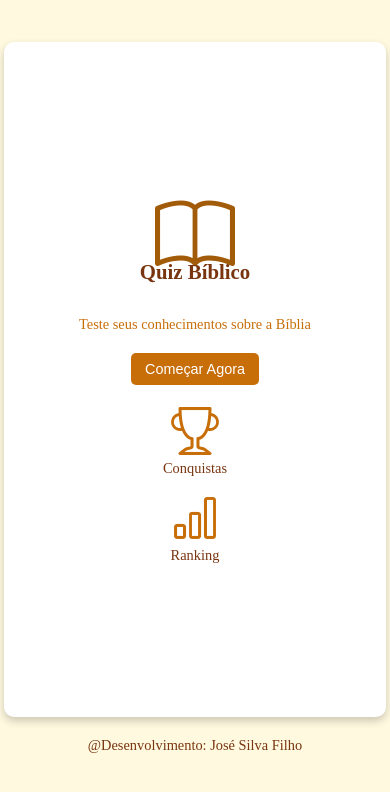
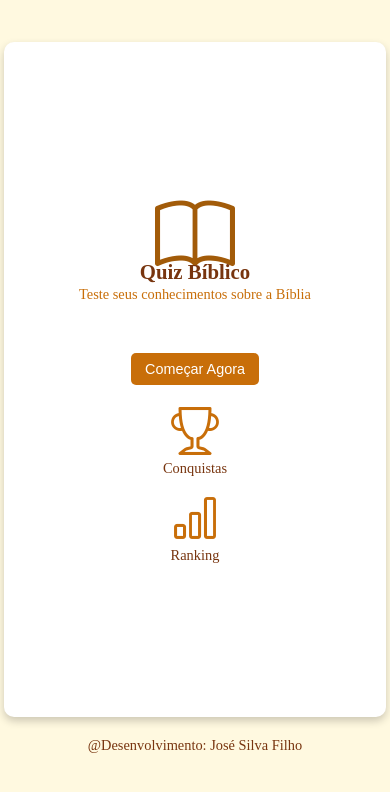
Before and after one commit to JoseSilva84/Quiz-de-perguntas-b-blicas, a website: page index.html in a window 390 px wide. Drawn offline with nearby package versions, Linux system fonts and the light colour scheme.

Commit message:
responsividade3

```diff
--- a/style.css
+++ b/style.css
@@ -123,7 +123,7 @@ footer {
     }
     .textoPequeno {
         font-size: 0.9rem;
-        top: -10px;
+        top: -40px;
     }
     .container-icones {
         flex-direction: column;
```
